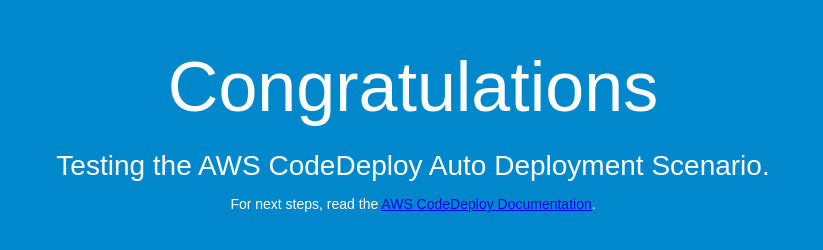
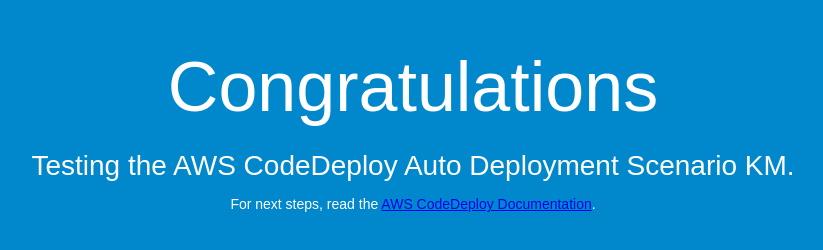
Before and after one commit to ndhivakar/CodeDeployApp, a plain HTML site: page index.html in a window 1280 px wide. Shown: the whole page, without its empty margins (227-1050 px from the left). Drawn offline with Linux system fonts and the light colour scheme.

Commit message:
Update index.html

```diff
--- a/index.html
+++ b/index.html
@@ -27,7 +27,7 @@
 <body>
   <div align="center">
     <h1>Congratulations</h1>
-    <h2>Testing the AWS CodeDeploy Auto Deployment Scenario.</h2>
+    <h2>Testing the AWS CodeDeploy Auto Deployment Scenario KM.</h2>
     <p>For next steps, read the <a href="http://aws.amazon.com/documentation/codedeploy">AWS CodeDeploy Documentation</a>.</p>
   </div>
 </body>
```
